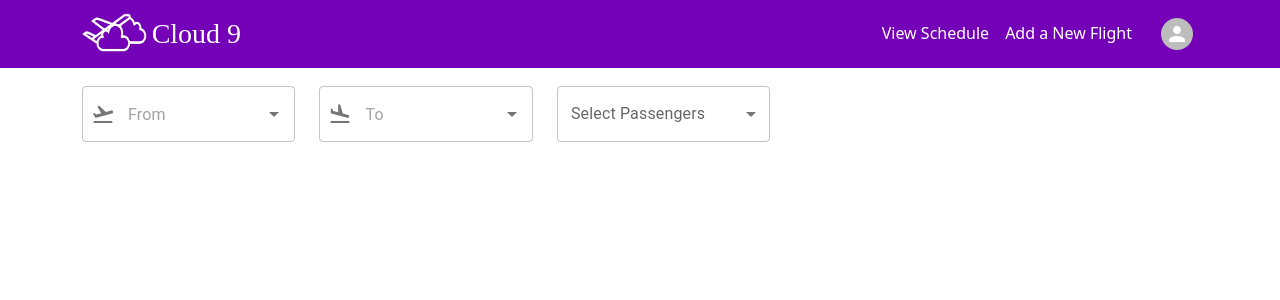
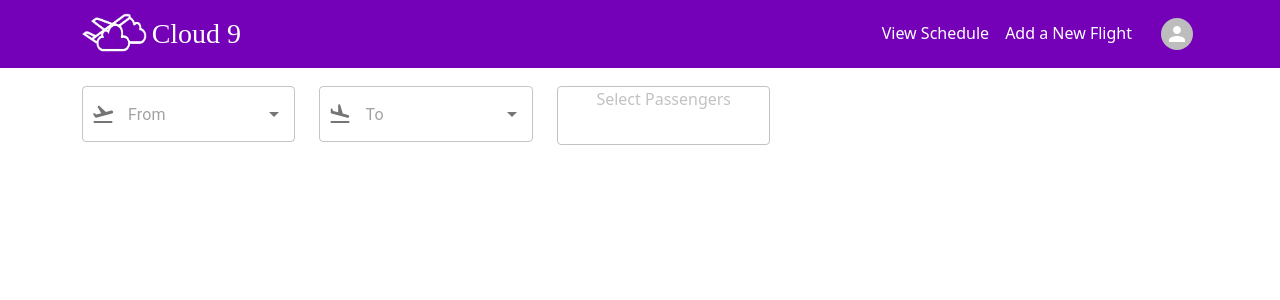
Before and after one commit to advanced-computer-lab/Scrum-Masters-, a React (Create React App) app in the folder frontend/: page /user in a window 1280 px wide. Shown: the top 300 px of the page. Built offline with nearby package versions, Linux system fonts and the light colour scheme; a web font is replaced by a local one.

Commit message:
searching for flights in progress

```diff
--- a/frontend/src/components/user/forms/SearchFlight.js
+++ b/frontend/src/components/user/forms/SearchFlight.js
@@ -4,14 +4,44 @@ import Grid from '@mui/material/Grid';
 import FormControl from '@mui/material/FormControl';
 import InputLabel from '@mui/material/InputLabel';
 import Select from '@mui/material/Select';
+import Button from '@mui/material/Button';
+import IconButton from '@mui/material/IconButton';
+
+import { useState } from 'react';
+import ButtonGroup from '@mui/material/ButtonGroup';
+import AddCircleIcon from '@mui/icons-material/AddCircle';
+import RemoveCircleRoundedIcon from '@mui/icons-material/RemoveCircleRounded';
+import Menu from '@mui/material/Menu';
 import MenuItem from '@mui/material/MenuItem';
 import ListItemText from '@mui/material/ListItemText';
 import FromToInput from '../../../utilities/FromToInput';
+import PassengersButton from '../../../utilities/PassengersButton';
+
 const SearchFlight = () => {
+  const [adultCount, setAdultCount] = useState(0);
+  const [childrenCount, setChildrenCount] = useState(0);
+  function decrementAdultCount() {
+    setAdultCount((prevCount) => (prevCount === 0 ? 0 : prevCount - 1));
+  }
+  function incrementAdultCount() {
+    setAdultCount((prevCount) => prevCount + 1);
+  }
+  function decrementChildrenCount() {
+    setChildrenCount((prevCount) => (prevCount === 0 ? 0 : prevCount - 1));
+  }
+  function incrementChildrenCount() {
+    setChildrenCount((prevCount) => prevCount + 1);
+  }
   const [anchorEl, setAnchorEl] = React.useState(null);
   const open = Boolean(anchorEl);
-  const handleChange = (event) => {
+  const handleClick = (event) => {
     setAnchorEl(event.currentTarget);
+  };
+  const handleClose = () => {
+    setAnchorEl(null);
+  };
+  const menuItemStyling = {
+    marginLeft: '5px',
   };
   return (
     <Grid
@@ -27,26 +57,55 @@ const SearchFlight = () => {
         <FromToInput label='To' />
       </Grid>
       <Grid item xs={6} md={2.5}>
-        <FormControl fullWidth>
-          <InputLabel id='demo-simple-select-label'>
-            Select Passengers
-          </InputLabel>
-          <Select
-            labelId='demo-simple-select-label'
-            id='demo-simple-select'
-            label='Age'
-            onChange={handleChange}
-          >
-            <MenuItem>
-              <ListItemText>Adult (16+)</ListItemText>
-              <Counter />
-            </MenuItem>
-            <MenuItem>
-              <ListItemText>Child (2-11)</ListItemText>
-              <Counter />
-            </MenuItem>
-          </Select>
-        </FormControl>
+        <PassengersButton onClick={handleClick} />
+        <Menu
+          id='basic-menu'
+          anchorEl={anchorEl}
+          open={open}
+          onClose={handleClose}
+          MenuListProps={{
+            'aria-labelledby': 'basic-button',
+          }}
+        >
+          <MenuItem disableGutters style={menuItemStyling}>
+            <ListItemText>
+              Adult (16+) &nbsp;&nbsp;&nbsp;&nbsp;&nbsp;&nbsp;&nbsp;&nbsp;
+            </ListItemText>
+            <ButtonGroup
+              disableElevation
+              //variant='contained'
+              style={{ float: 'right' }}
+            >
+              <IconButton onClick={decrementChildrenCount}>
+                <RemoveCircleRoundedIcon />
+              </IconButton>
+              <div style={{ marginTop: '5%', textAlign: 'center' }}>
+                {adultCount}{' '}
+              </div>
+              <IconButton onClick={incrementAdultCount}>
+                <AddCircleIcon />
+              </IconButton>
+            </ButtonGroup>
+          </MenuItem>
+          <MenuItem disableGutters>
+            <ListItemText>Child (2-16)</ListItemText>
+            <ButtonGroup
+              disableElevation
+              //variant='contained'
+              style={{ float: 'right' }}
+            >
+              <IconButton onClick={decrementChildrenCount}>
+                <RemoveCircleRoundedIcon />
+              </IconButton>
+              <div style={{ marginTop: '5%', textAlign: 'center' }}>
+                {childrenCount}{' '}
+              </div>
+              <IconButton onClick={incrementChildrenCount}>
+                <AddCircleIcon />
+              </IconButton>
+            </ButtonGroup>
+          </MenuItem>
+        </Menu>
       </Grid>
     </Grid>
   );
--- /dev/null
+++ b/frontend/src/styles/PassengersButton.css
@@ -0,0 +1,20 @@
+.PassengerButton {
+    min-width: 100%;
+    margin-top: 0%;
+    height: 105%;
+    background-color: rgb(255, 255, 255);
+    text-align: center;
+    border: 1px;
+    border-style: solid;
+    color: rgb(196, 193, 193);
+    border-radius: 4px;
+    cursor: pointer;
+}
+
+.PassengerButton:hover {
+    border-color: black;
+}
+
+.PassengerButton:checked {
+    cursor: pointer;
+}
--- a/frontend/src/utilities/Counter.js
+++ b/frontend/src/utilities/Counter.js
@@ -16,7 +16,7 @@ const Counter = () => {
   return (
     <ButtonGroup
       disableElevation
-      variant='contained'
+      //variant='contained'
       style={{ float: 'right' }}
     >
       <IconButton onClick={decrementCount}>
--- /dev/null
+++ b/frontend/src/utilities/PassengersButton.js
@@ -0,0 +1,12 @@
+import React from 'react';
+import '../styles/PassengersButton.css';
+
+const PassengersButton = ({ onClick }) => {
+  return (
+    <div className='PassengerButton' onClick={onClick}>
+      Select Passengers
+    </div>
+  );
+};
+
+export default PassengersButton;
--- a/package.json
+++ b/package.json
@@ -20,6 +20,7 @@
   "dependencies": {
     "@duffel/components": "^2.0.1",
     "@material-ui/core": "^4.12.3",
+    "@trendmicro/react-dropdown": "^1.4.0",
     "concurrently": "^6.3.0",
     "install": "^0.13.0",
     "nodemon": "^2.0.14",
```
Also changed, not shown: 1 other file (tests, documents, lock files or other folders).
